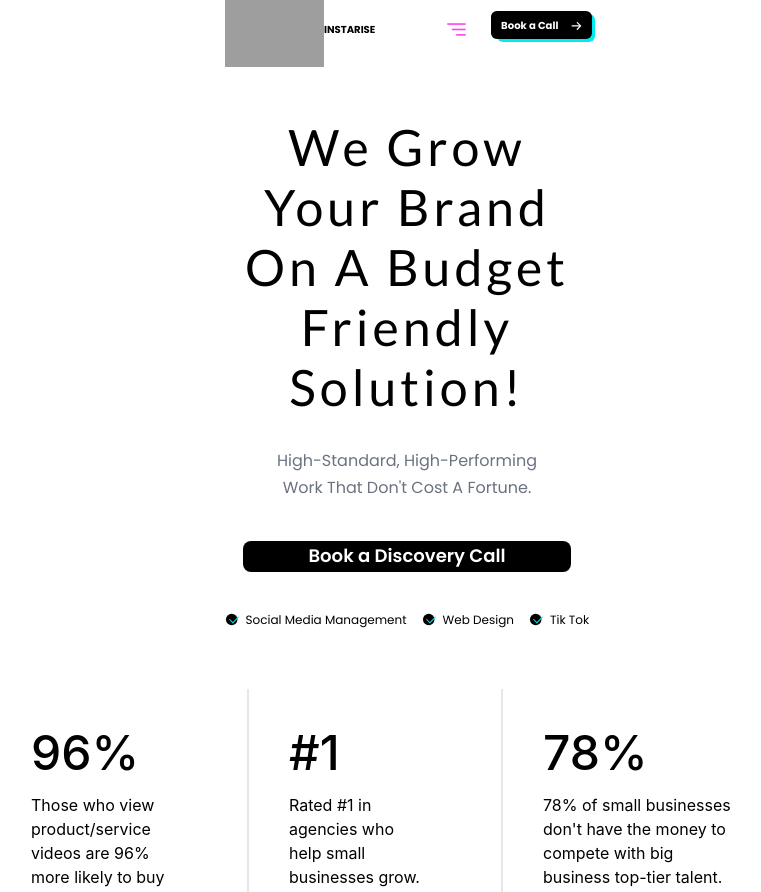
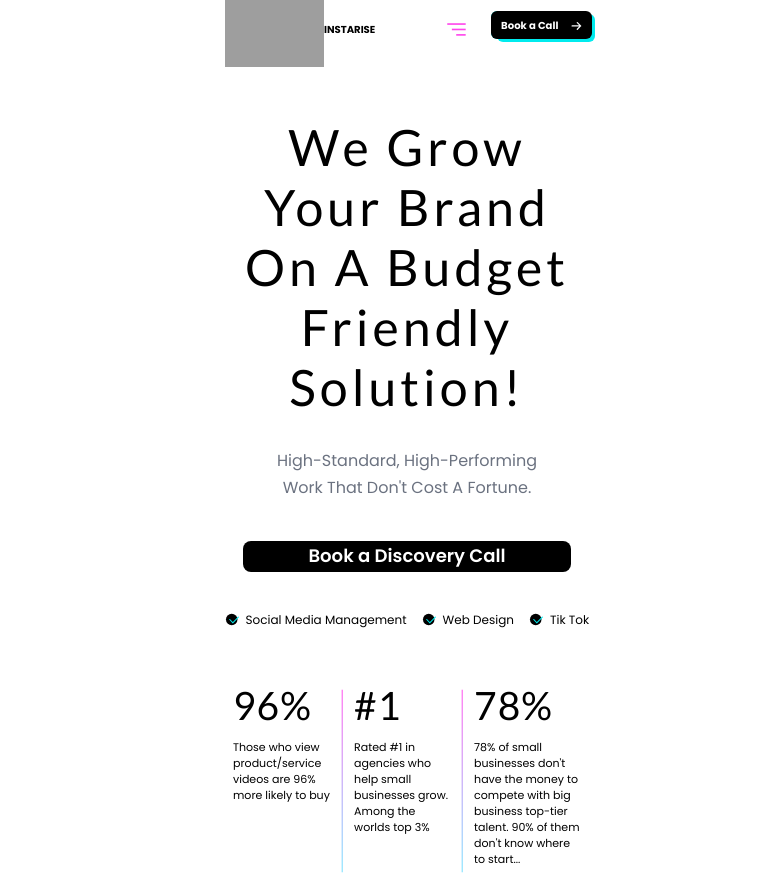
Before and after one commit to sharjeelbigosoft/Instarise, a React (Create React App) app: page / in a window 1280 px wide. Shown: the top 892 px of the page, without its empty margins (233-994 px from the left). Built offline with nearby package versions, Linux system fonts and the light colour scheme; grey boxes are pictures that could not be loaded.

Commit message:
Performance component is all set for small devices.

```diff
--- a/src/components/Performance.tsx
+++ b/src/components/Performance.tsx
@@ -3,18 +3,44 @@ import React from 'react'
 export default function Performance() {
   return (
     <>
-        <div className='flex md:justify-center max-md:justify-between'>
-            <div className='lg:w-1/5 max-lg:w-3/12 max-md:w-[30%] md:p-10 max-md:px-4'>
-                <h3 className='md:font-medium max-md:font-semibold md:text-5xl max-md:text-3xl pb-4'>96%</h3>
-                <h4 className='md:w-4/5 max-md:text-xs'>Those who view product/service videos are 96% more likely to buy</h4>
-            </div>
-            <div className='lg:w-1/5 max-lg:w-3/12 max-md:w-[30%] md:p-10 max-md:px-4 border-r-2 border-l-2'>
-                <h3 className='md:font-medium max-md:font-semibold md:text-5xl max-md:text-3xl pb-4'>#1</h3>
-                <h4 className='md:w-4/5 max-md:text-xs'>Rated #1 in agencies who help small businesses grow. Among the worlds top 3%</h4>
-            </div>
-            <div className='lg:w-1/4 max-lg:w-4/12 max-md:w-[40%] md:p-10 max-md:px-4'>
-                <h3 className='md:font-medium max-md:font-semibold md:text-5xl max-md:text-3xl pb-4'>78%</h3>
-                <h4 className='md:w-4/5 max-md:text-xs'>78% of small businesses don't have the money to compete with big business top-tier talent. 90% of them don't know where to start...</h4>
+        <div className='flex justify-center w-full'>
+            <div className='w-[21.75rem] h-[11.5rem] flex gap-[11px]'>
+                <div className='w-[6.13rem]'>
+                    <h3 className='font-[lato] font-[500] text-[2.44rem] tracking-[0.06rem] leading-[1.94rem]'>96%</h3>
+                    <h4 className='font-[poppins] font-[400] text-[0.69rem] leading-[1rem] mt-[1.2rem]'>Those who view product/service videos are 96% more likely to buy</h4>
+                </div>
+
+                <svg width="2" height="184" viewBox="0 0 2 184" fill="none" xmlns="http://www.w3.org/2000/svg">
+                    <path d="M1.20398 0L1.20397 184" stroke="url(#paint0_linear_398_1533)" stroke-width="0.960336"/>
+                    <defs>
+                    <linearGradient id="paint0_linear_398_1533" x1="-3.29602" y1="180.855" x2="0.414802" y2="1.91834" gradientUnits="userSpaceOnUse">
+                    <stop stop-color="#6DDCFF"/>
+                    <stop offset="1" stop-color="#FF44EC"/>
+                    </linearGradient>
+                    </defs>
+                </svg>
+
+
+                <div className='w-[6.06rem]'>
+                    <h3 className='font-[lato] font-[500] text-[2.44rem] tracking-[0.06rem] leading-[1.94rem]'>#1</h3>
+                    <h4 className='font-[poppins] font-[400] text-[0.69rem] leading-[1rem] mt-[1.2rem]'>Rated #1 in agencies who help small businesses grow. Among the worlds top 3%</h4>
+                </div>
+
+                <svg width="2" height="184" viewBox="0 0 2 184" fill="none" xmlns="http://www.w3.org/2000/svg">
+                    <path d="M1.20398 0L1.20397 184" stroke="url(#paint0_linear_398_1533)" stroke-width="0.960336"/>
+                    <defs>
+                    <linearGradient id="paint0_linear_398_1533" x1="-3.29602" y1="180.855" x2="0.414802" y2="1.91834" gradientUnits="userSpaceOnUse">
+                    <stop stop-color="#6DDCFF"/>
+                    <stop offset="1" stop-color="#FF44EC"/>
+                    </linearGradient>
+                    </defs>
+                </svg>
+
+                <div className='w-[6.75rem]'>
+                    <h3 className='font-[lato] font-[500] text-[2.44rem] tracking-[0.06rem] leading-[1.94rem]'>78%</h3>
+                    <h4 className='font-[poppins] font-[400] text-[0.69rem] leading-[1rem] mt-[1.2rem]'>78% of small businesses don't have the money to compete with big business top-tier talent. 90% of them don't know where to start...</h4>
+                </div>
+
             </div>
         </div>
     </>
```
